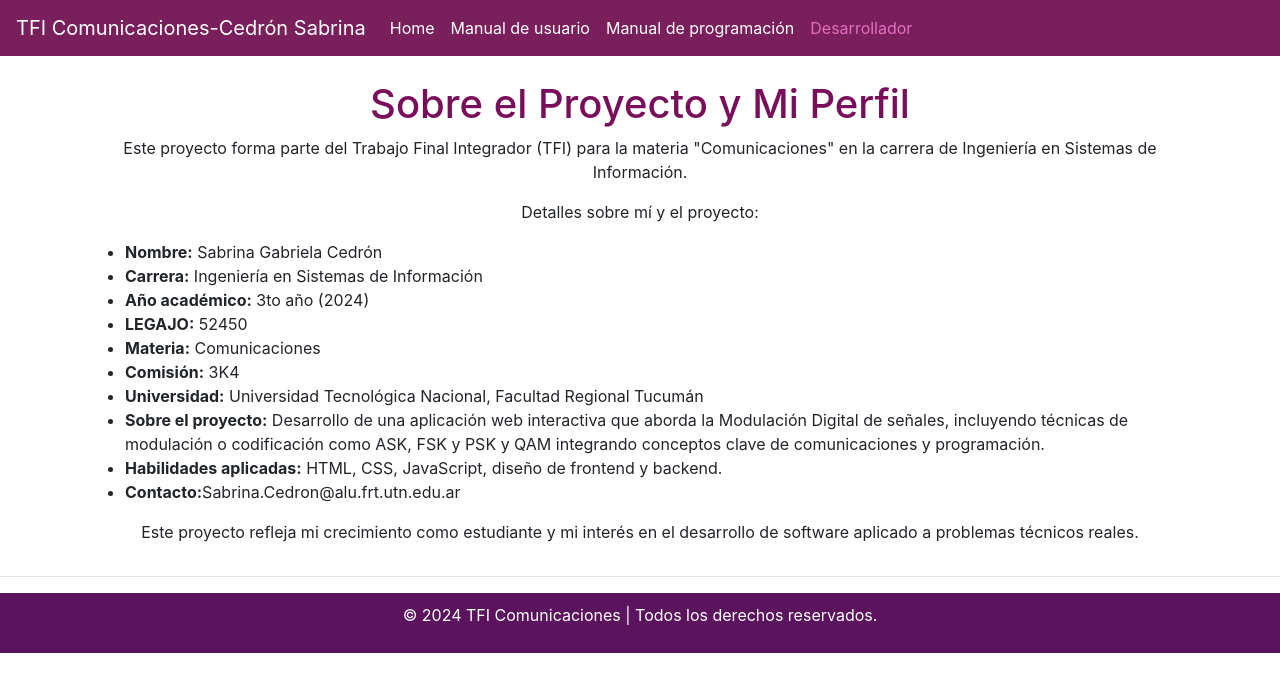
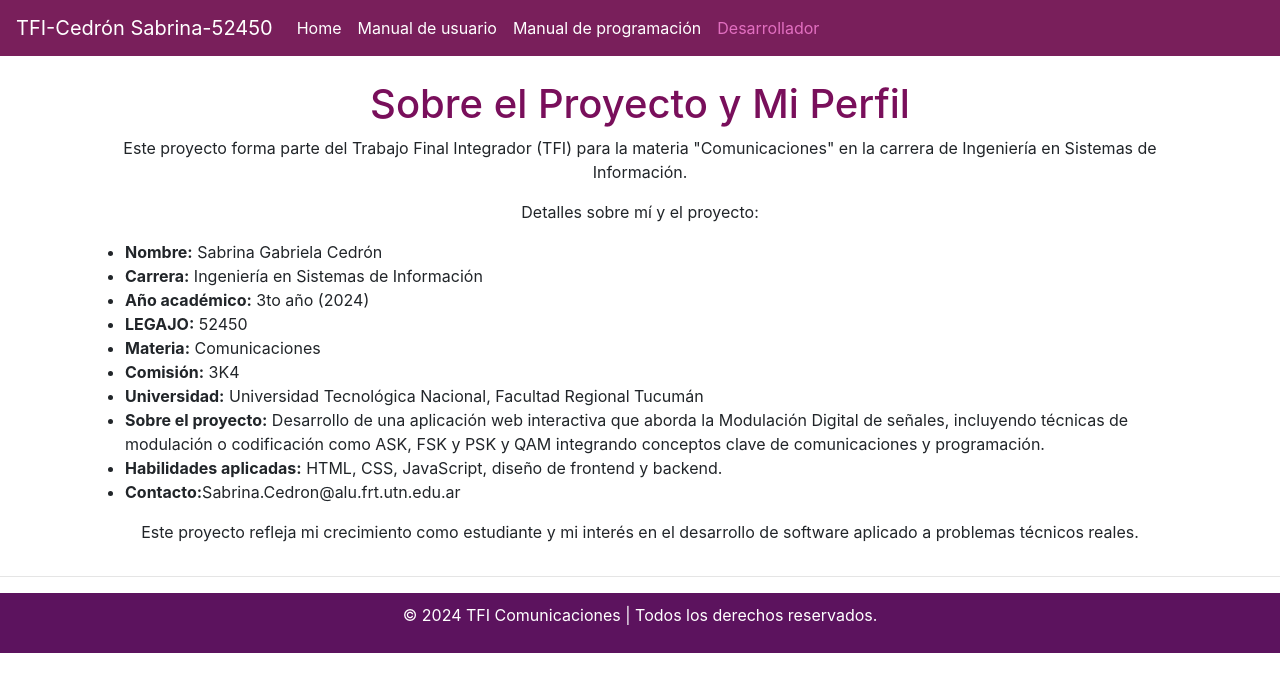
Before and after one commit to sabrinaced28/TFI-Comunicaciones, a plain HTML site: page programador.html in a window 1280 px wide. Drawn offline with nearby package versions, Linux system fonts and the light colour scheme.

Commit message:
Update programador.html

```diff
--- a/programador.html
+++ b/programador.html
@@ -11,7 +11,7 @@
 <body>
     <!-- Navbar -->
     <nav class="navbar navbar-expand-sm navbar-light" style="background-color: rgb(121, 31, 91);">
-        <a class="navbar-brand" href="index.html" style="color: white;">TFI Comunicaciones-Cedrón Sabrina</a>
+        <a class="navbar-brand" href="index.html" style="color: white;">TFI-Cedrón Sabrina-52450</a>
         <button class="navbar-toggler d-lg-none" type="button" data-toggle="collapse" data-target="#collapsibleNavId" aria-controls="collapsibleNavId"
         aria-expanded="false" aria-label="Toggle navigation">
         <span class="navbar-toggler-icon"></span>
```
